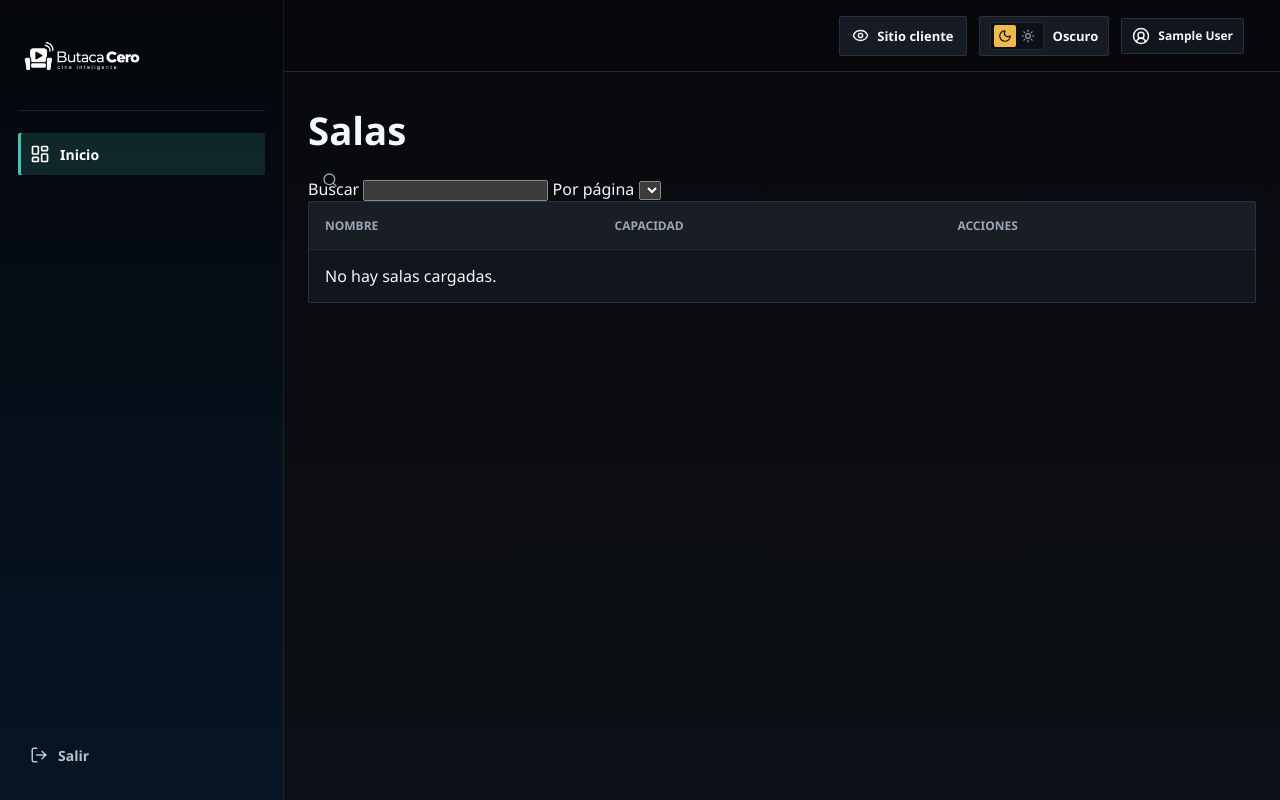
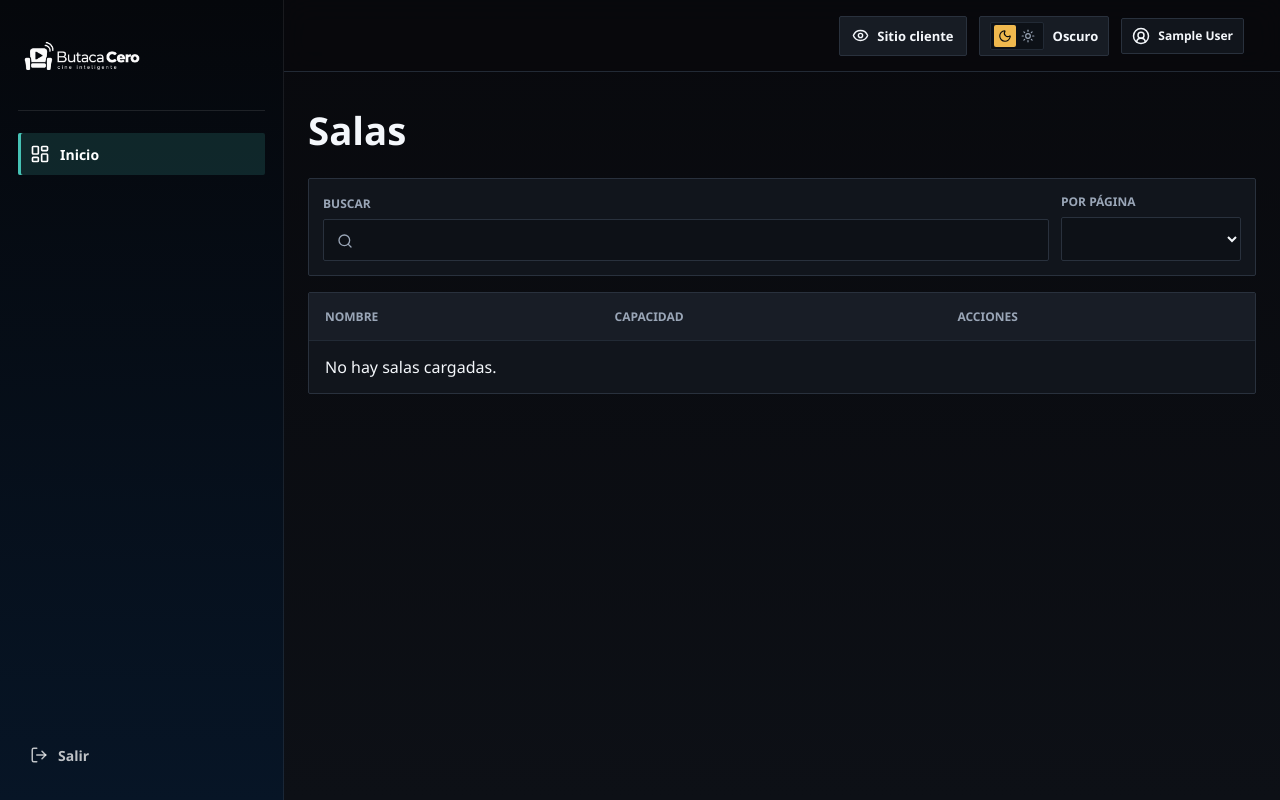
Before and after one commit to uca-argentina/pid-2026-refactoreros, a Django app: template django/web/manager/templates/manager_salas_list.html in a window 1280 px wide. Run offline with Django 5.2, Linux system fonts and the light colour scheme; the template is opened without the code that fills it, so the values that code supplies are empty; the visitor is signed in with stand-in values (Sample User, id 1); data comes from the database, SQL or seed files in the repository; parts of the project's set-up code (start-up, migrations or seed data) failed here and were passed over.

Commit message:
Update _list_controls.html

```diff
--- a/django/web/manager/templates/_list_controls.html
+++ b/django/web/manager/templates/_list_controls.html
@@ -1,4 +1,4 @@
-<form class="list-controles" method="get" data-auto-filter-form>
+<form class="list-controls" method="get" data-auto-filter-form>
   <label class="search-field">
     <span>Buscar</span>
     <i data-lucide="search" aria-hidden="true"></i>
```
